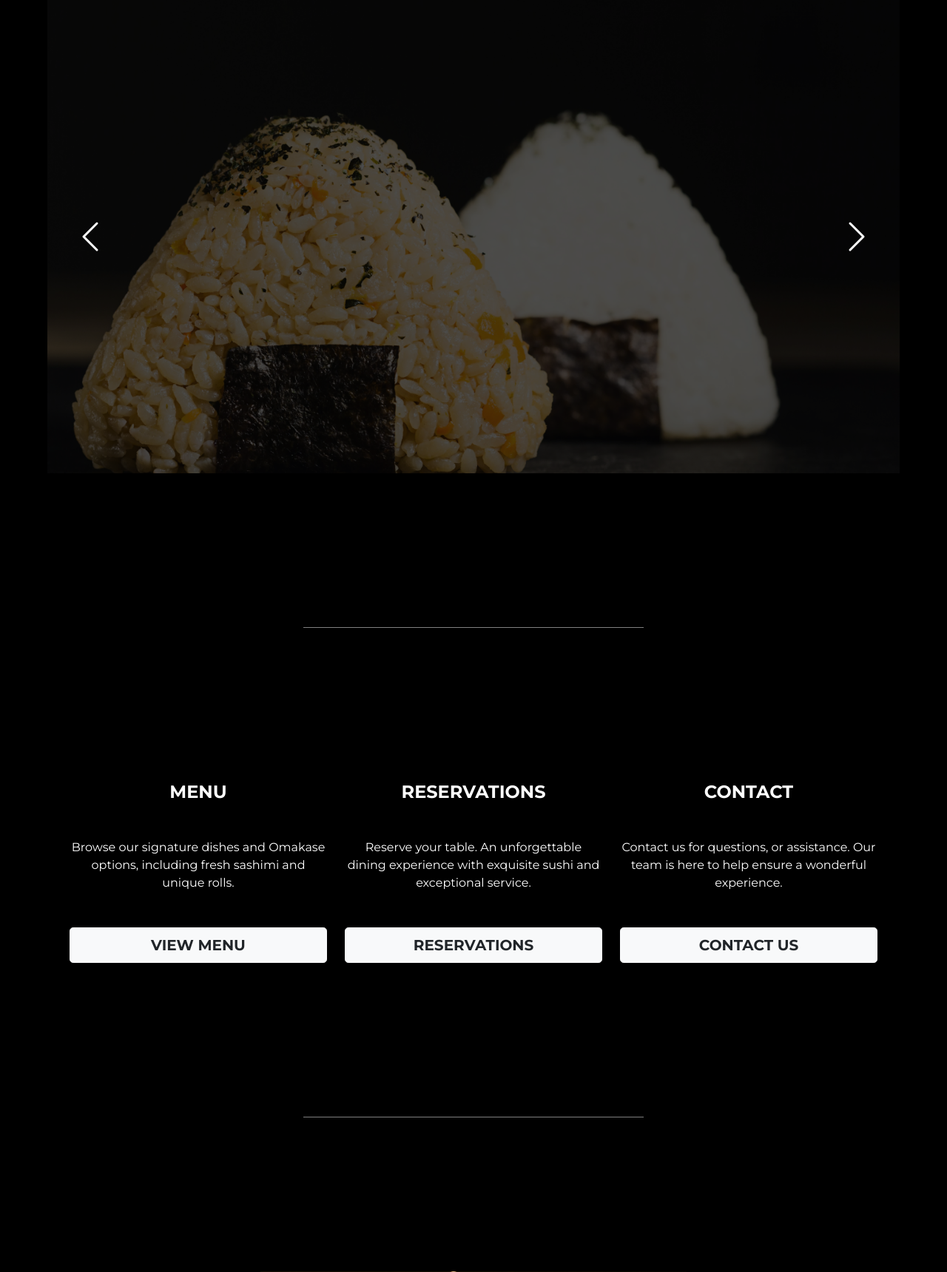
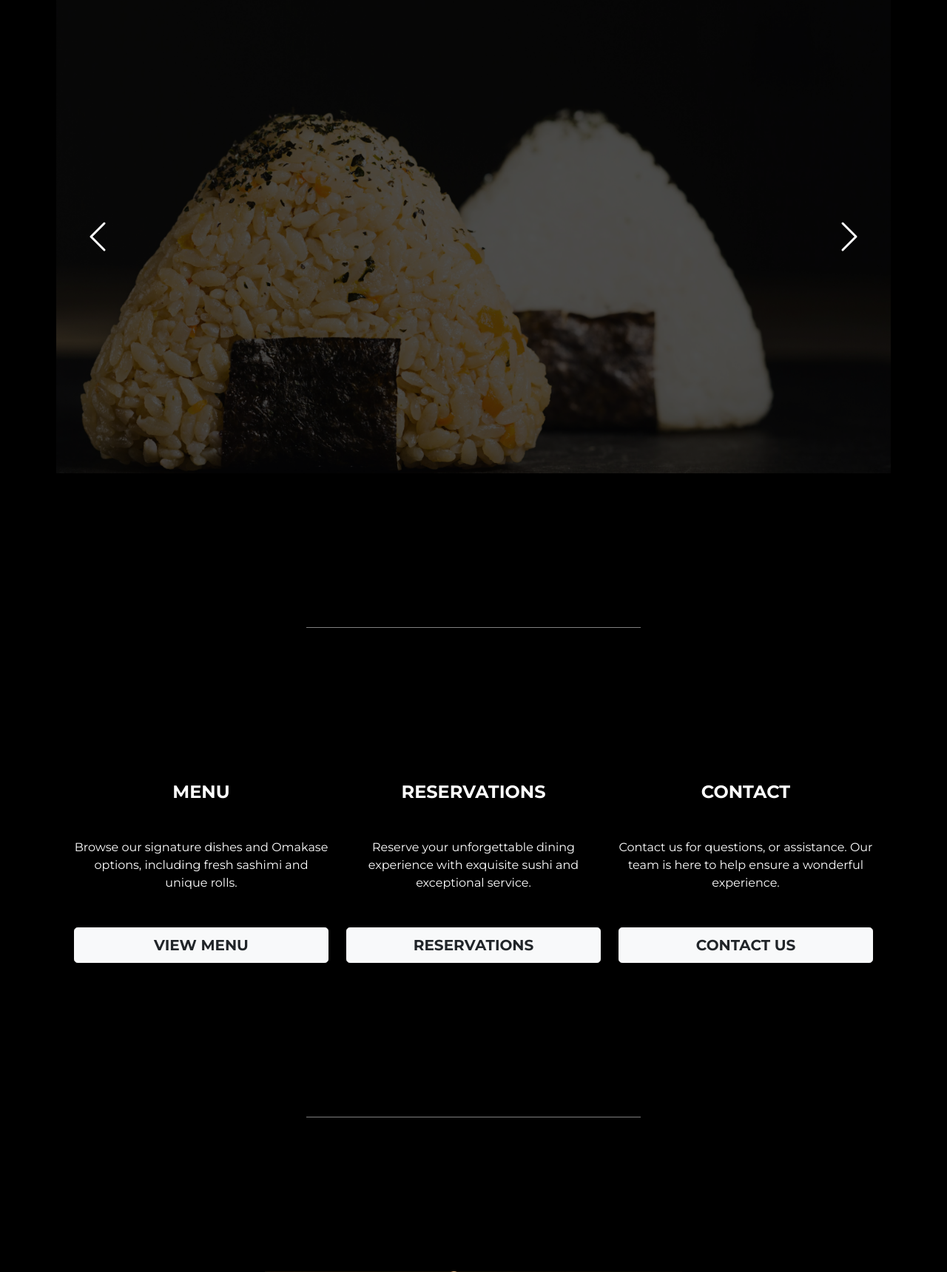
Before and after one commit to cjphawes/restaurant-booking-system, a Django app: page /home/ in a window 1280 px wide. Shown: the part 96-1816 px from the top of the page at 74% size. Run offline with Django 4.2, Linux system fonts and the light colour scheme; some web fonts are replaced.

Commit message:
fix:change carousel imgs & wording of text

```diff
--- a/home/templates/home/index.html
+++ b/home/templates/home/index.html
@@ -4,34 +4,35 @@
 {% block title %}Luxury Sushi Dining, Malibu, California{% endblock %}
 
 {% block content %}
-<div id="carouselExampleFade" class="carousel slide carousel-fade" data-bs-ride="carousel">
+<div class="container-fluid">
+    <div id="carouselHeroFade" class="carousel slide carousel-fade" data-bs-ride="carousel">
         <div class="carousel-inner">
             <div class="carousel-item active">
-            <img src="../../../static/images/sushi-rice.webp" class="d-block w-100 img-fluid" alt="image of sushi wrapped in seaweed">
+            <img src="../../../static/images/sushi-rice.webp" id="img-sushi-rice" class="img-sushi-rice d-block w-100 img-fluid" alt="image of sushi wrapped in seaweed">
         </div>
         <div class="carousel-item">
-                <img src="../../../static/images/sushi-nigiri.webp" class="d-block w-100 img-fluid" alt="image of nigiri sushi">
+            <img src="../../../static/images/sushi-nigiri.webp" id="img-sushi-nigiri" class="d-block w-100 img-fluid" alt="image of nigiri sushi">
         </div>
         <div class="carousel-item">
-            <img src="../../../static/images/sushi-rolls-2.webp" class="d-block w-100 img-fluid" alt="image of a sushi roll">
+            <img src="../../../static/images/sushi-rolls-2.webp" id="img-sushi-rolls2" class="d-block w-100 img-fluid" alt="image of a sushi roll">
         </div>
         <div class="carousel-item">
-            <img src="../../../static/images/sushi-platter.webp" class="d-block w-100 img-fluid" alt="image of multiple sushi on a plate">
+            <img src="../../../static/images/sushi-platter.webp" id="img-sushi-platter" class="d-block w-100 img-fluid" alt="image of multiple sushi on a plate">
         </div>
         <div class="carousel-item">
-            <img src="../../../static/images/sushi-dish.webp" class="d-block w-100 img-fluid" alt="image of a sushi dish">
+            <img src="../../../static/images/sushi-dish.webp" id="img-sushi-dish" class="d-block w-100 img-fluid" alt="image of a sushi dish">
         </div>
         <div class="carousel-item">
-            <img src="../../../static/images/sushi-rolls-1.webp" class="d-block w-100 img-fluid" alt="image of a sushi roll">
-        </div>
+            <img src="../../../static/images/sushi-rolls-1.webp" id="img-sushi-rolls1" class="d-block w-100 img-fluid" alt="image of a sushi roll">
         </div>
 
-    <button class="carousel-control-prev" type="button" data-bs-target="#carouselExampleFade" data-bs-slide="prev">
+        <button class="carousel-control-prev" type="button" data-bs-target="#carouselHeroFade" data-bs-slide="prev">
             <span class="carousel-control-prev-icon" aria-hidden="true"></span>
             </button>
-    <button class="carousel-control-next" type="button" data-bs-target="#carouselExampleFade" data-bs-slide="next">
+        <button class="carousel-control-next" type="button" data-bs-target="#carouselHeroFade" data-bs-slide="next">
             <span class="carousel-control-next-icon" aria-hidden="true"></span>
         </button>
+    </div>
 </div>
 
 <div class="empty-space"></div>
@@ -49,7 +50,7 @@
         </div>
         <div class="col">
             <h2 class="mb-5 fs-4"><strong>RESERVATIONS</strong></h2>
-            <p class="mb-5">Reserve your table. An unforgettable dining experience with exquisite sushi and exceptional service.</p>
+            <p class="mb-5">Reserve your unforgettable dining experience with exquisite sushi and exceptional service.</p>
             <a class="nav-link btn btn-light btn-lg text-dark" href="{% url 'reservation' %}"><strong>RESERVATIONS</strong></a>
         </div>
         <div class="col">
```
Lines whose indentation alone changed are shown as unchanged.
